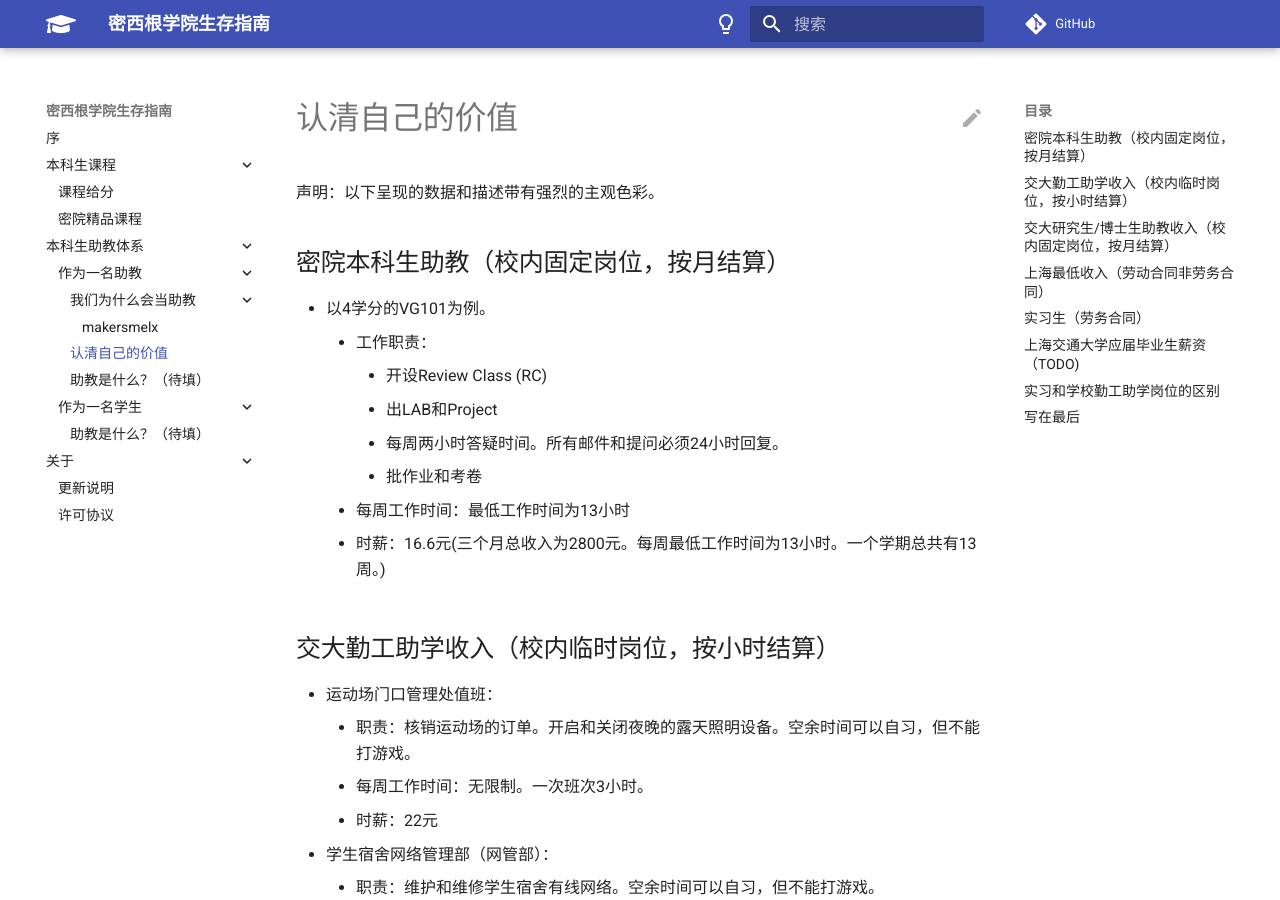
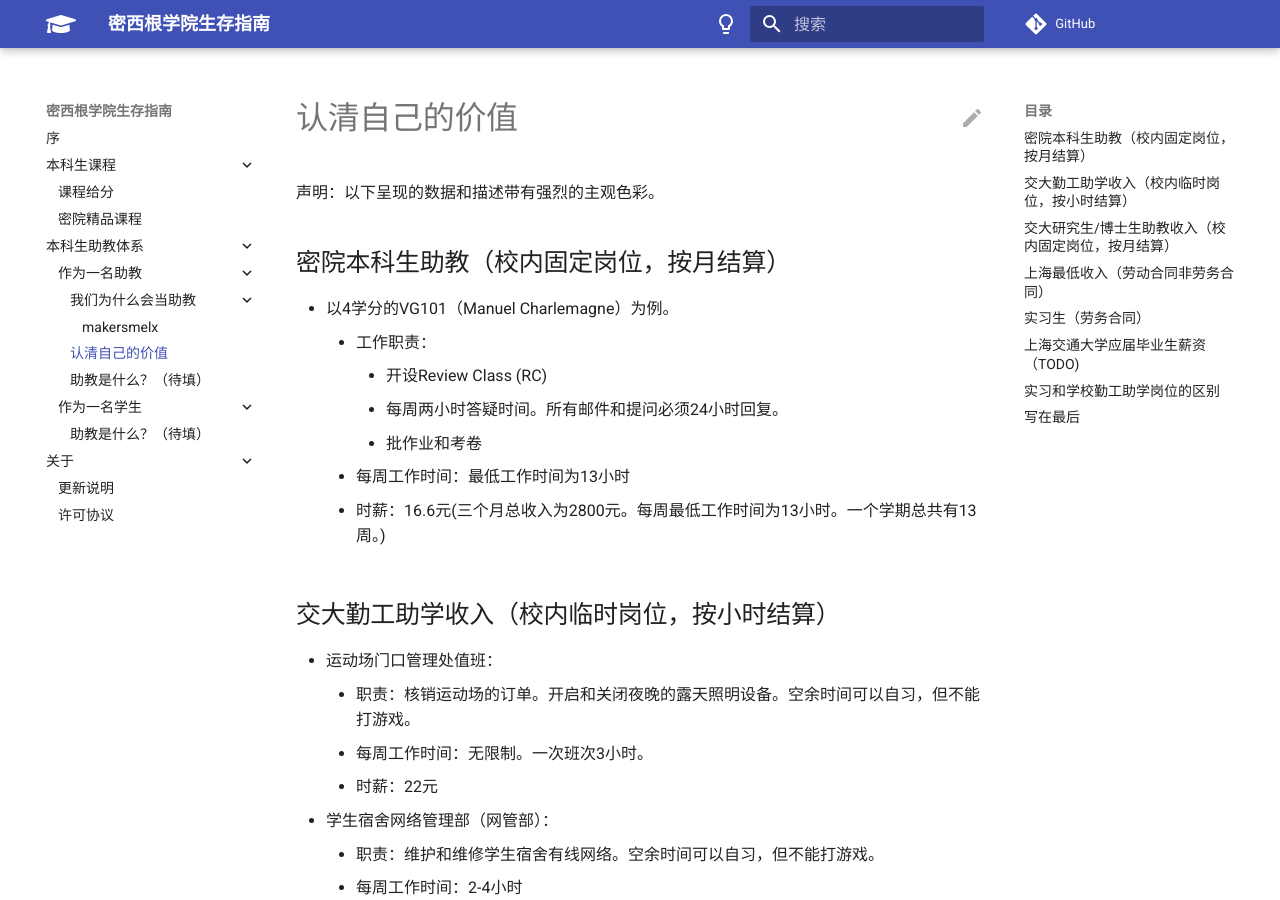
Before and after one commit to SurviveUMJI/SurviveUMJIManual, an MkDocs documentation site: the page built from docs/本科生助教体系/作为一名助教/认清自己的价值.md, in a window 1280 px wide and 900 px high. Built offline with MkDocs 1.6.1 and Material for MkDocs 9.7.7, drawn with Linux system fonts in a browser that asks for light colours; comment, search, counter and statistics services are not loaded.

Commit message:
doc(ta): modify the description of VG101 MC

```diff
--- a/docs/本科生助教体系/作为一名助教/认清自己的价值.md
+++ b/docs/本科生助教体系/作为一名助教/认清自己的价值.md
@@ -3,10 +3,9 @@
 声明：以下呈现的数据和描述带有强烈的主观色彩。
 
 ## 密院本科生助教（校内固定岗位，按月结算）
-- 以4学分的VG101为例。
+- 以4学分的VG101（Manuel Charlemagne）为例。
     - 工作职责：
         - 开设Review Class (RC)
-        - 出LAB和Project
         - 每周两小时答疑时间。所有邮件和提问必须24小时回复。
         - 批作业和考卷
     - 每周工作时间：最低工作时间为13小时
```
